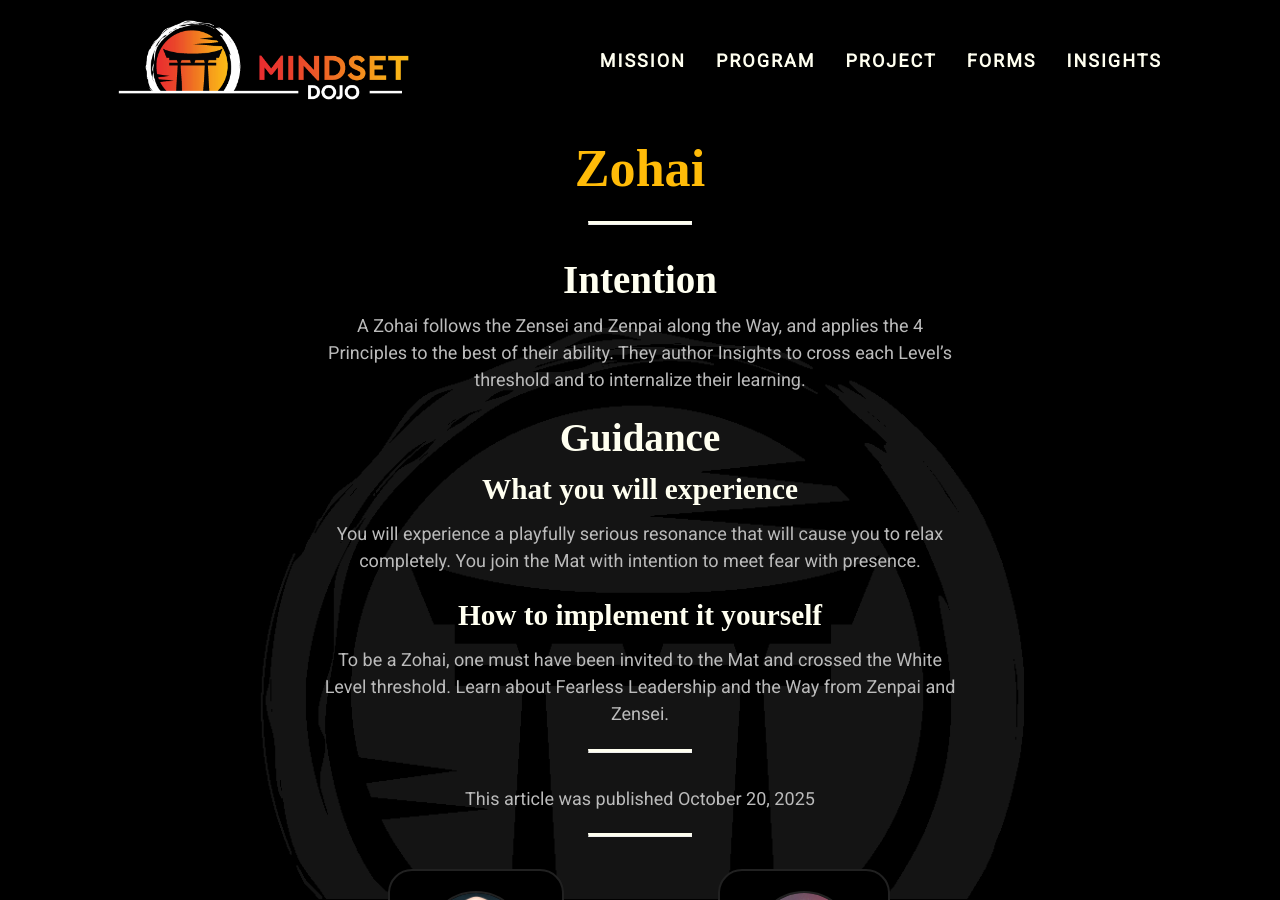
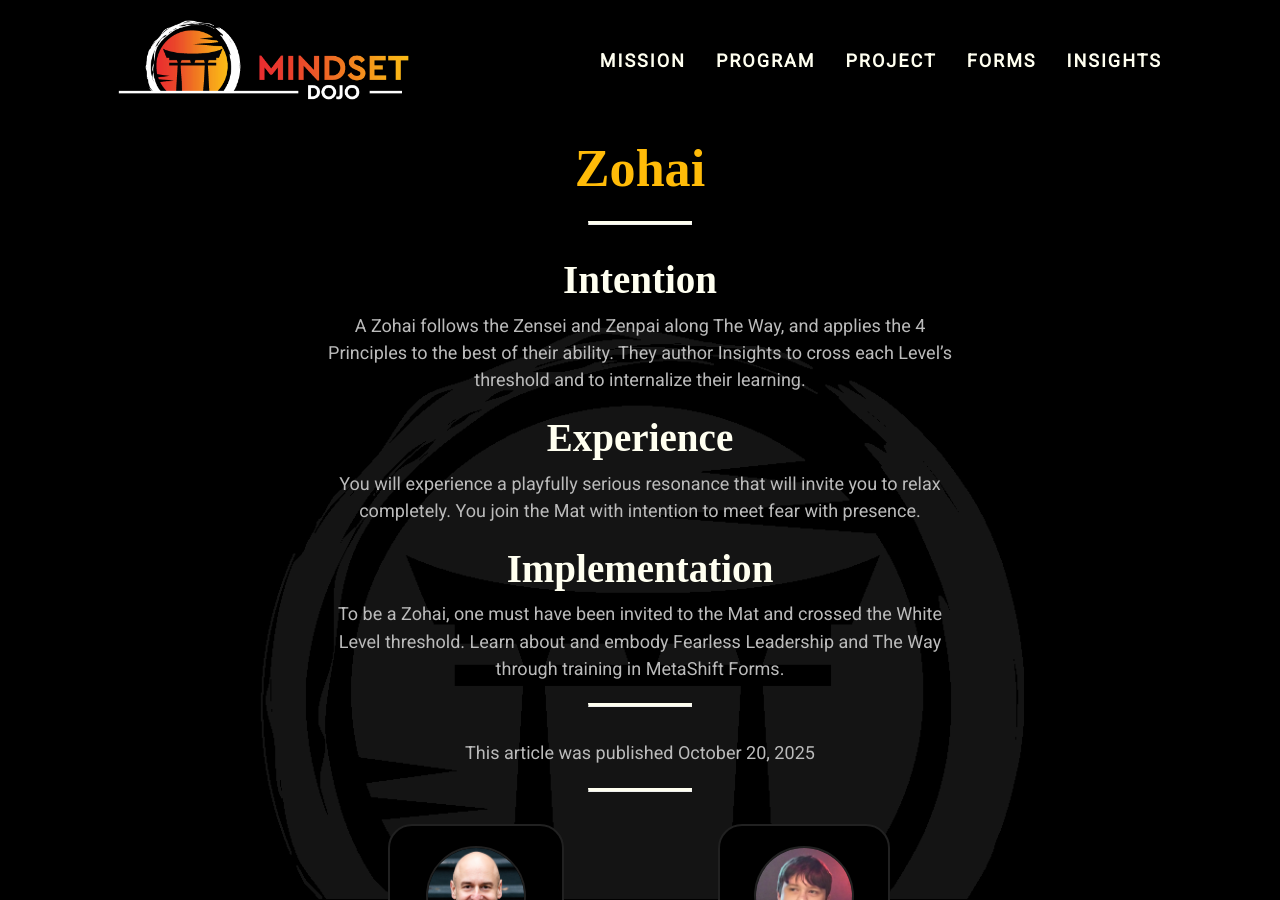
Before and after one commit to mindset-dojo/mindset-dojo.github.io, a Jekyll site: the page built from _forms/2025-10-20-zohai.md, in a window 1280 px wide and 900 px high. Built offline with Jekyll 4.4.1, drawn with Linux system fonts in a browser that asks for light colours; some web fonts are replaced.

Commit message:
refactor(zohai): language.

```diff
--- a/_forms/2025-10-20-zohai.md
+++ b/_forms/2025-10-20-zohai.md
@@ -11,19 +11,17 @@
   - center
   - meet
   - resonate
-excerpt: "A Zohai follows the Zensei and Zenpai along the Way, and applies the 4 Principles to the best of their ability."
+excerpt: "A Zohai follows the Zensei and Zenpai along The Way, and applies the 4 Principles to the best of their ability."
 ---
 
 ## Intention
 
-A Zohai follows the Zensei and Zenpai along the Way, and applies the 4 Principles to the best of their ability. They author Insights to cross each Level's threshold and to internalize their learning.
+A Zohai follows the Zensei and Zenpai along The Way, and applies the 4 Principles to the best of their ability. They author Insights to cross each Level's threshold and to internalize their learning.
 
-## Guidance
+## Experience
 
-### What you will experience
+You will experience a playfully serious resonance that will invite you to relax completely. You join the Mat with intention to meet fear with presence.
 
-You will experience a playfully serious resonance that will cause you to relax completely. You join the Mat with intention to meet fear with presence.
+## Implementation
 
-### How to implement it yourself
-
-To be a Zohai, one must have been invited to the Mat and crossed the White Level threshold. Learn about Fearless Leadership and the Way from Zenpai and Zensei.
+To be a Zohai, one must have been invited to the Mat and crossed the White Level threshold. Learn about and embody Fearless Leadership and The Way through training in MetaShift Forms.
```
